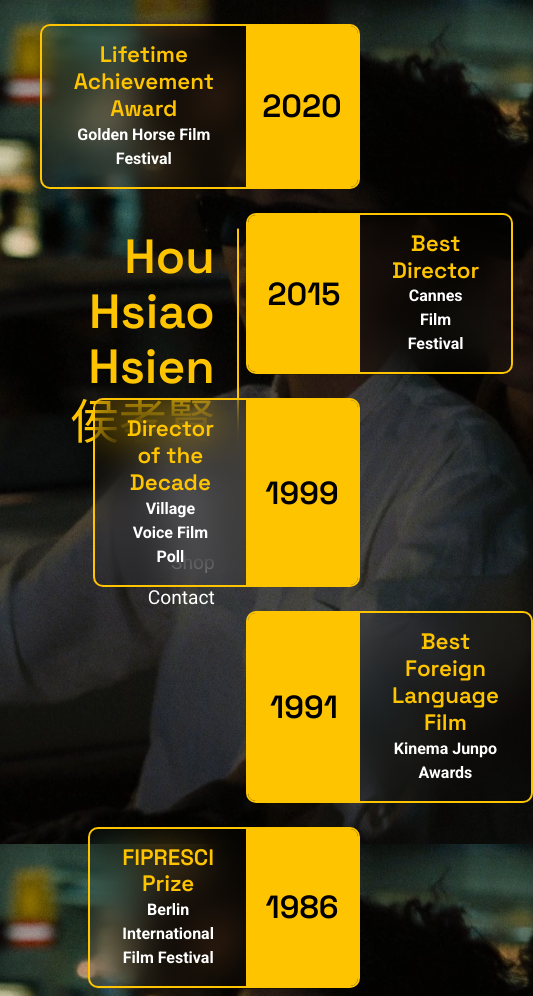
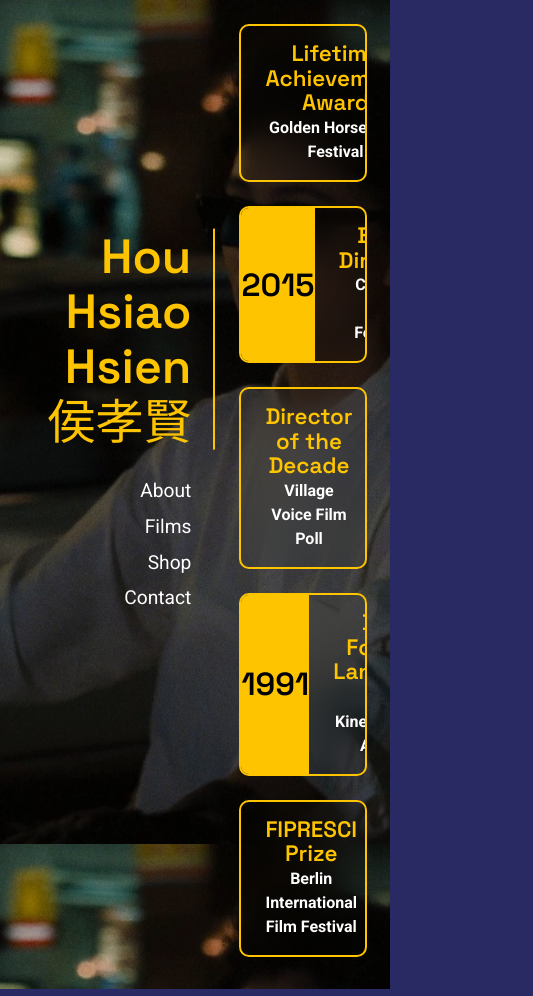
Before and after one commit to johntobindev/hou-hsiao-hsien, a plain HTML site: page index.html in a window 390 px wide. Shown: the top 996 px of the page, 533 px wide, since content can reach past the window. Drawn offline with Linux system fonts and the light colour scheme.

Commit message:
Minor responsive changes

```diff
--- a/styles/index.css
+++ b/styles/index.css
@@ -41,6 +41,15 @@
   margin-left: calc(50% - 3.5rem - 1px);
 }
 
+@media screen and (max-width: 70rem) {
+  .award {
+    margin-left: 0 !important;
+    margin-right: 0 !important;
+    align-self: center !important;
+    width: 100%;
+  }
+}
+
 .award:nth-child(1) {
   animation-delay: 500ms;
 }
@@ -60,7 +69,7 @@
 .award-section {
   flex: 1;
   order: 1;
-  padding: 1rem 2rem;
+  padding: 1rem 1.5rem;
 }
 
 .award-title {
@@ -68,7 +77,7 @@
   font-weight: 600;
   color: var(--color-secondary);
   font-family: Space Grotesk;
-  line-height: 1.2;
+  line-height: 1.1;
 }
 
 .award-awarder {
--- a/styles/main.css
+++ b/styles/main.css
@@ -26,6 +26,12 @@ body {
   left: 12%;
   top: 50%;
   transform: translateY(-50%);
+}
+
+@media screen and (max-width: 70rem) {
+  .header {
+    left: 6%;
+  }
 }
 
 .logo {
@@ -106,3 +112,11 @@ body {
   margin-right: 12%;
   padding-left: 1.5rem;
 }
+
+@media screen and (max-width: 70rem) {
+  .main {
+    width: calc(100% - 12% - 12rem);
+    margin-left: calc(6% + 12rem);
+    margin-right: 6%;
+  }
+}
```
